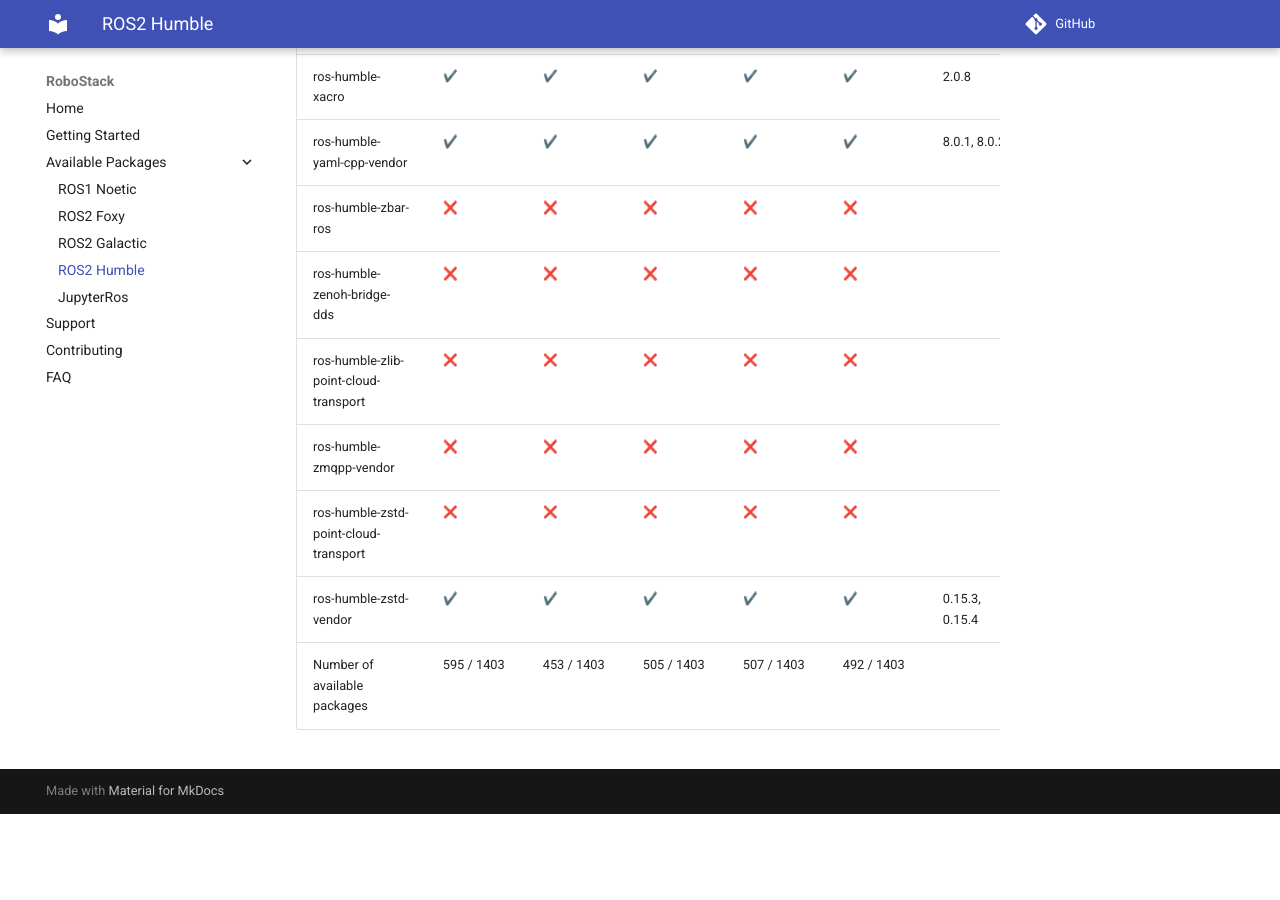
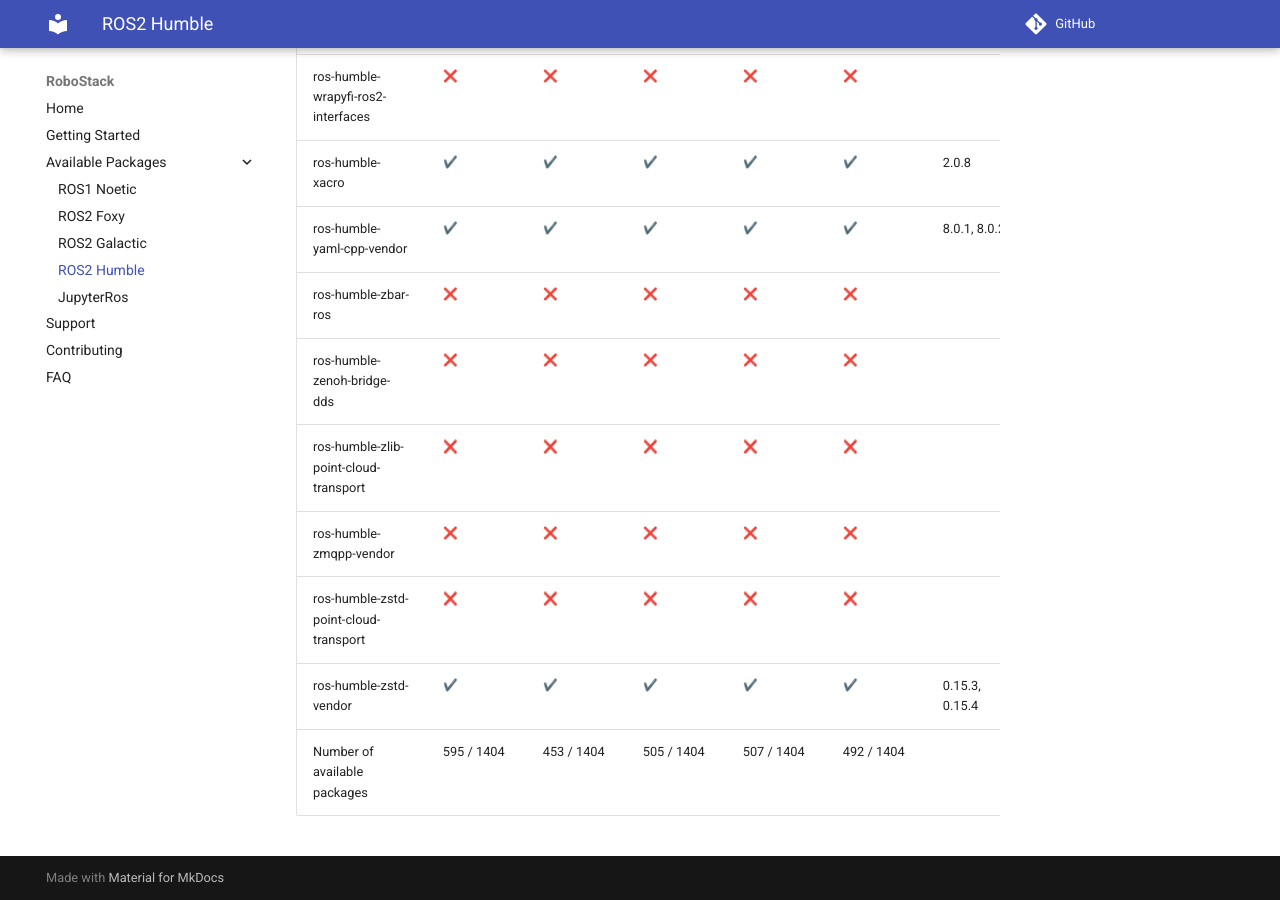
Before and after one commit to RoboStack/robostack.github.io, an MkDocs documentation site: the page built from docs/humble.md, in a window 1280 px wide and 900 px high, scrolled down 106195 px. Built offline with MkDocs 1.6.1 and Material for MkDocs 9.7.7, drawn with Linux system fonts in a browser that asks for light colours; emoji names are drawn with the system emoji font; comment, search, counter and statistics services are not loaded; before the commit the page ends 107009 px from its top, so only the background shows below that; some of the changed text lies outside the part shown.

Commit message:
Update tables

```diff
--- a/docs/humble.md
+++ b/docs/humble.md
@@ -1403,4 +1404,4 @@
 | ros-humble-zmqpp-vendor | :x: { data-sort='0' } | :x: { data-sort='0' } | :x: { data-sort='0' } | :x: { data-sort='0' } | :x: { data-sort='0' } |   |
 | ros-humble-zstd-point-cloud-transport | :x: { data-sort='0' } | :x: { data-sort='0' } | :x: { data-sort='0' } | :x: { data-sort='0' } | :x: { data-sort='0' } |   |
 | ros-humble-zstd-vendor | :heavy_check_mark: { data-sort='1' } | :heavy_check_mark: { data-sort='1' } | :heavy_check_mark: { data-sort='1' } | :heavy_check_mark: { data-sort='1' } | :heavy_check_mark: { data-sort='1' } | 0.15.3, 0.15.4  |
-| Number of available packages |  595 / 1403 | 453 / 1403 | 505 / 1403 | 507 / 1403 | 492 / 1403 |
+| Number of available packages |  595 / 1404 | 453 / 1404 | 505 / 1404 | 507 / 1404 | 492 / 1404 |
```
Also changed, not shown: other parts of docs/humble.md (+1 -0 lines), docs/noetic.md (+2 -1 lines).
